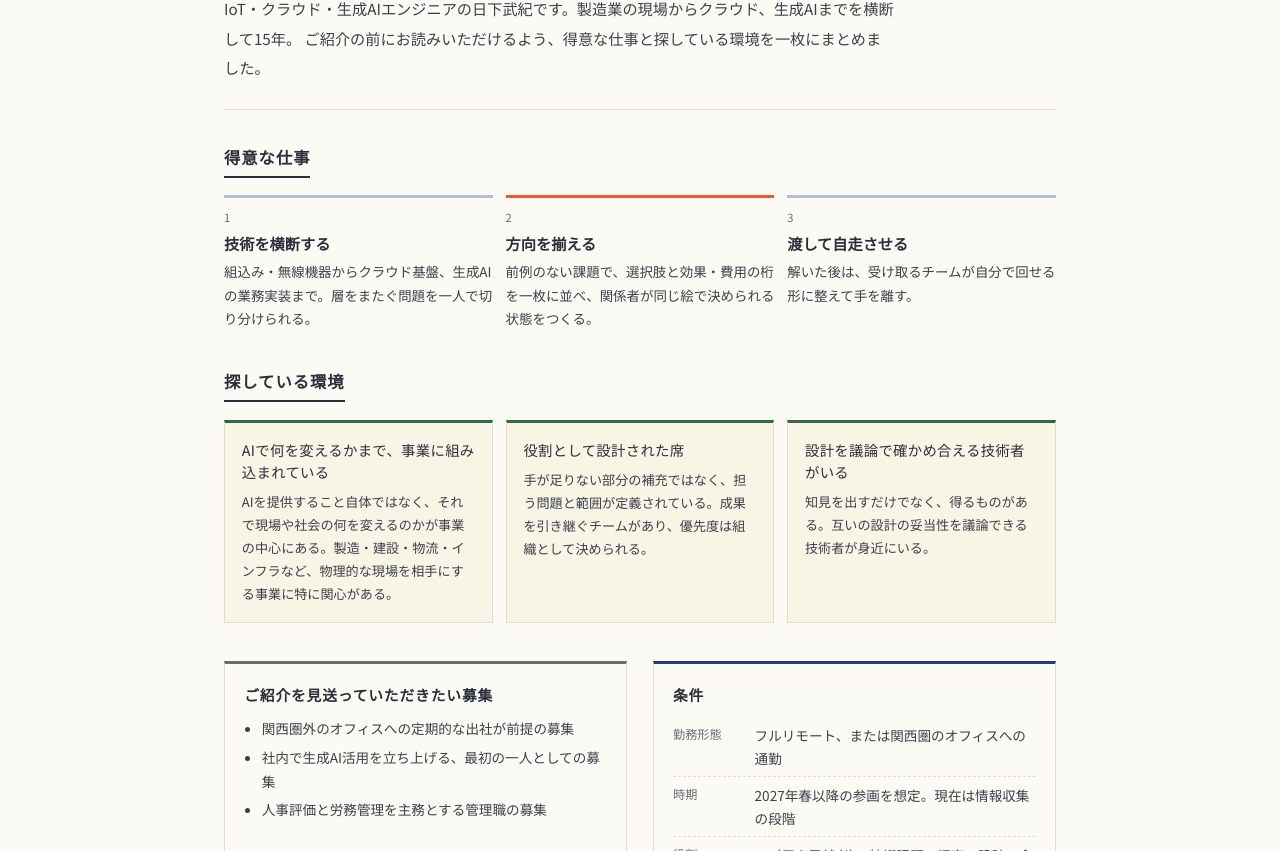
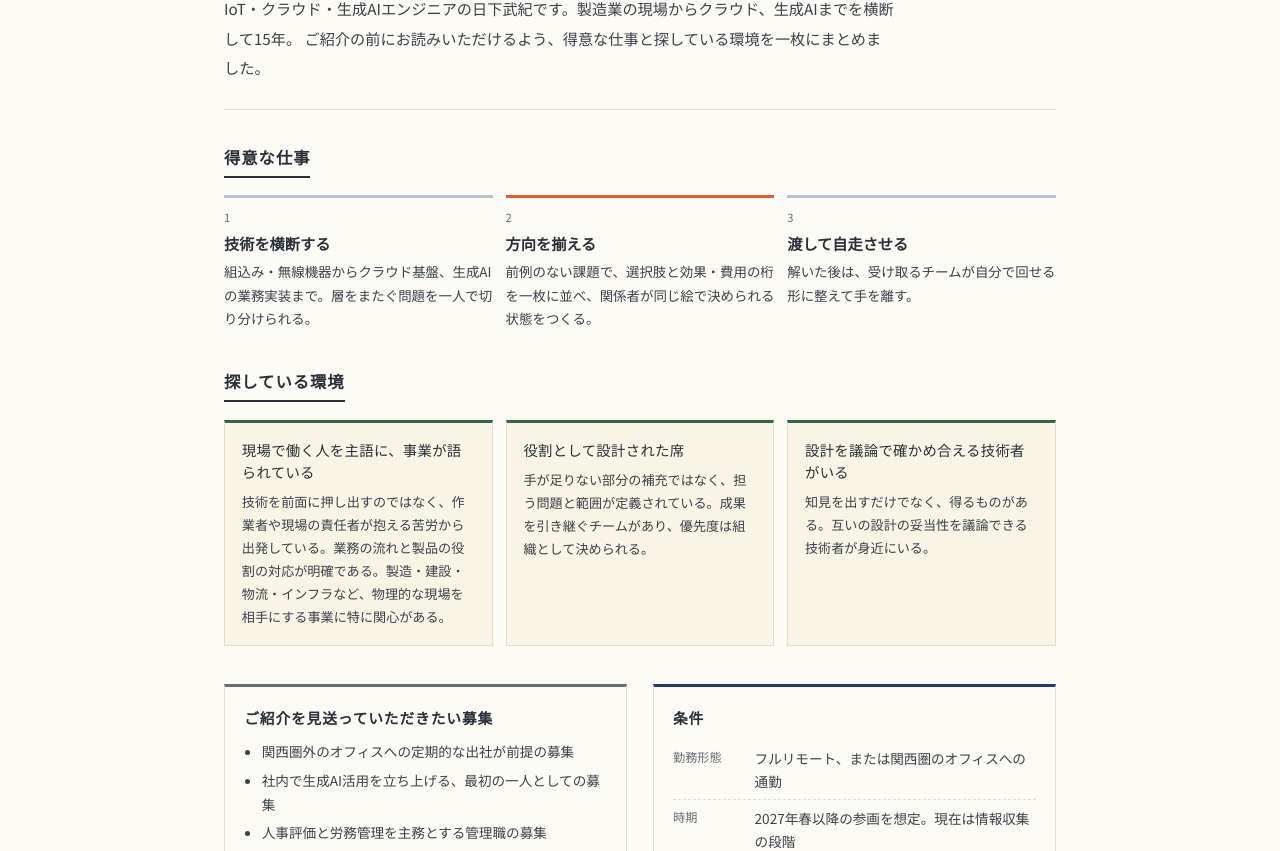
Before and after one commit to Takenori-Kusaka/digital-garden, an Astro site: page /digital-garden/career/brief in a window 1280 px wide. Shown: the part 249-1100 px from the top of the page. Built offline with nearby package versions, Linux system fonts and the light colour scheme; Astro itself is replaced by a stand-in of ours; a web font is replaced by a local one.

Commit message:
feat(career): 探している環境の1つ目を「現場で働く人が主語」に精緻化 (#7)
Co-Authored-By: Claude Opus 5.5 <noreply@anthropic.com>

```diff
--- a/src/pages/career/brief.astro
+++ b/src/pages/career/brief.astro
@@ -11,8 +11,8 @@ const strengths = [
 
 const seek = [
   {
-    t: 'AIで何を変えるかまで、事業に組み込まれている',
-    d: 'AIを提供すること自体ではなく、それで現場や社会の何を変えるのかが事業の中心にある。製造・建設・物流・インフラなど、物理的な現場を相手にする事業に特に関心がある。'
+    t: '現場で働く人を主語に、事業が語られている',
+    d: '技術を前面に押し出すのではなく、作業者や現場の責任者が抱える苦労から出発している。業務の流れと製品の役割の対応が明確である。製造・建設・物流・インフラなど、物理的な現場を相手にする事業に特に関心がある。'
   },
   {
     t: '役割として設計された席',
```
